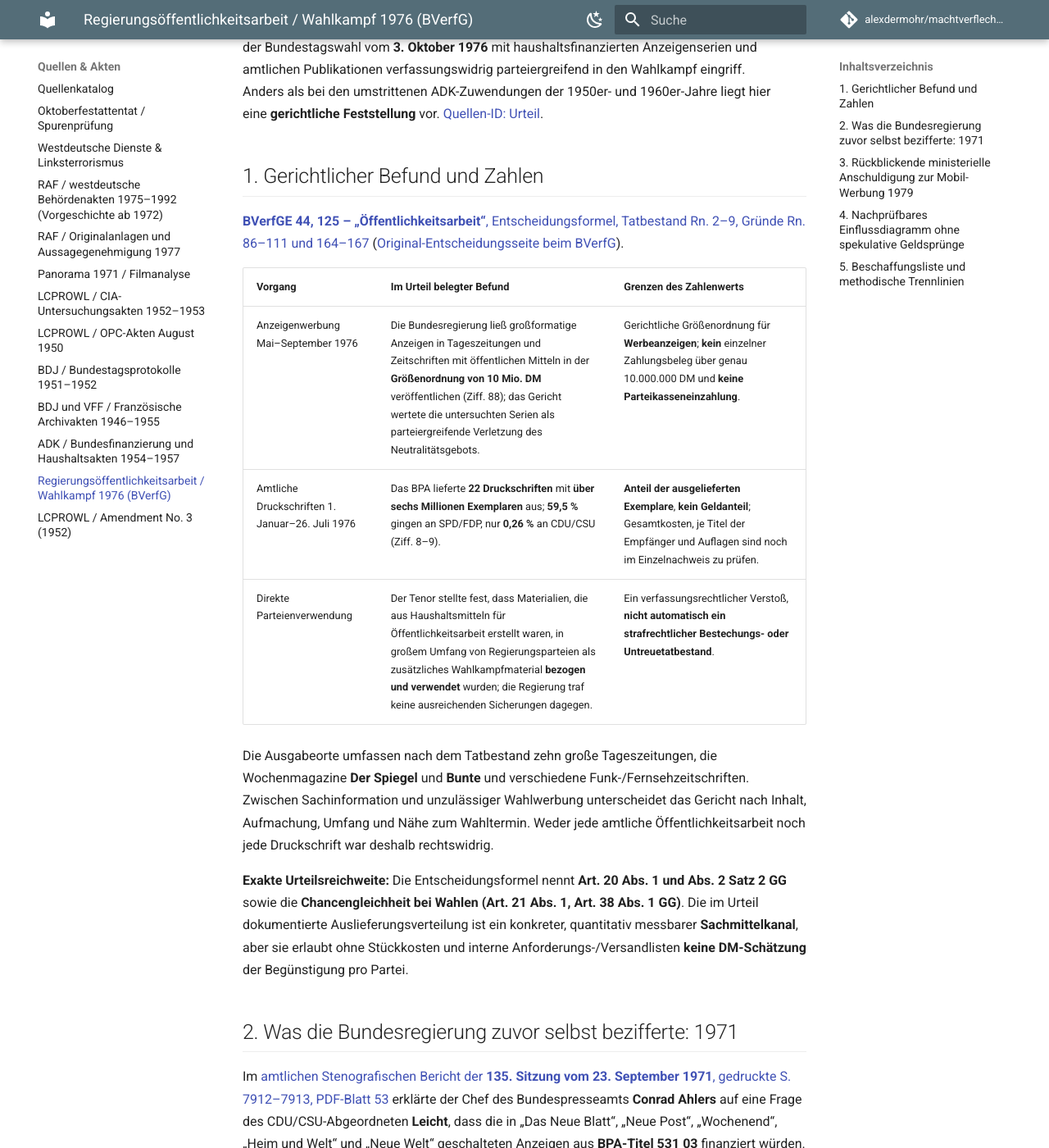
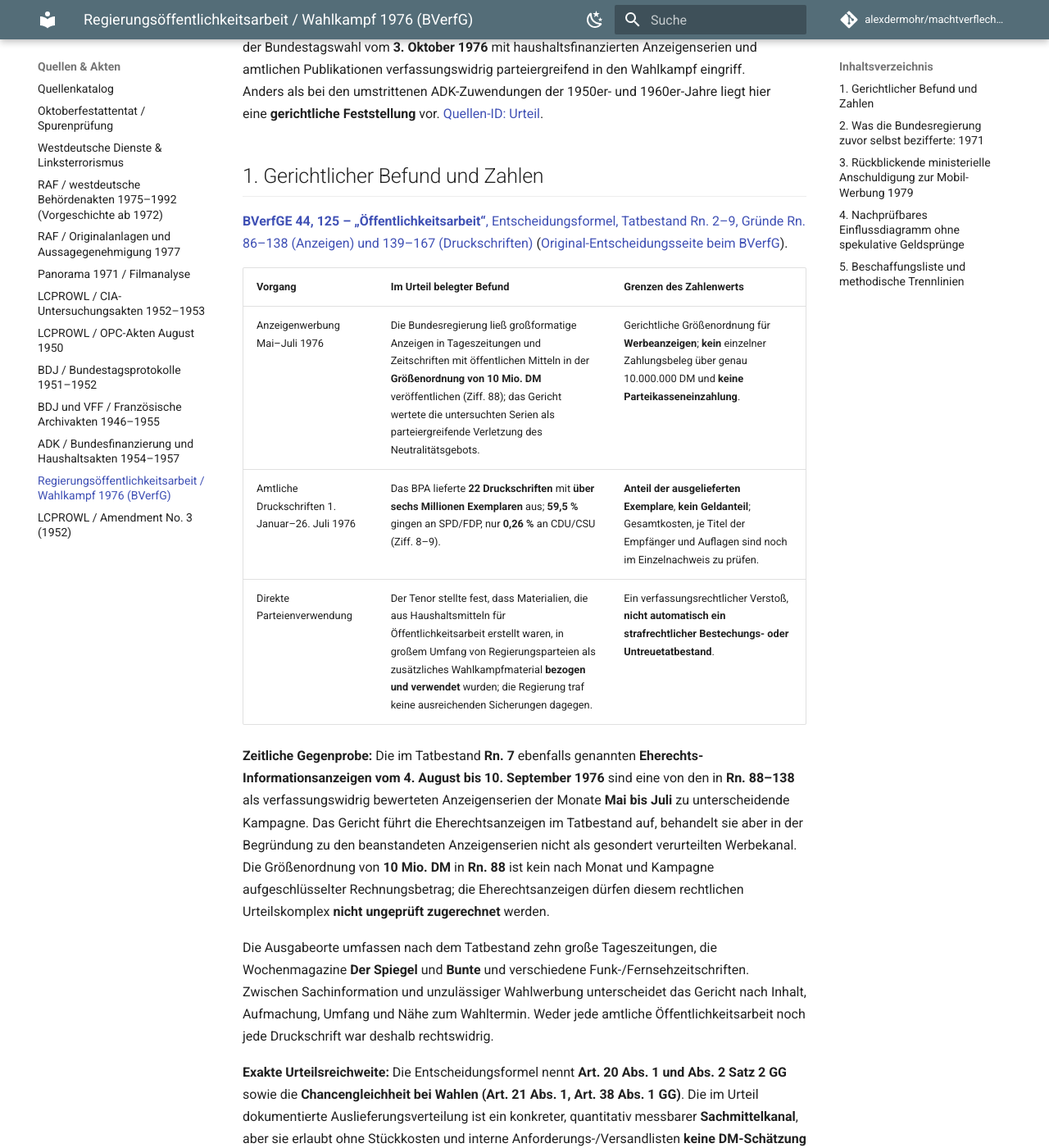
Before and after one commit to alexdermohr/machtverflechtungen, an MkDocs documentation site: the page built from docs/quellen/bverfg-staatliche-wahlkampfhilfe-1976.md, in a window 1280 px wide and 1400 px high, scrolled down 352 px. Shown: the whole window at 82% size. Built offline with MkDocs 1.6.1 and Material for MkDocs 9.7.7, drawn with Linux system fonts in a browser that asks for light colours; comment, search, counter and statistics services are not loaded.

Commit message:
fix: Urteil trennt Anzeigen Mai–Juli und vollständige Urteilsbegründung

```diff
--- a/docs/quellen/bverfg-staatliche-wahlkampfhilfe-1976.md
+++ b/docs/quellen/bverfg-staatliche-wahlkampfhilfe-1976.md
@@ -4,13 +4,15 @@
 
 ## 1. Gerichtlicher Befund und Zahlen
 
-[**BVerfGE 44, 125 – „Öffentlichkeitsarbeit“**, Entscheidungsformel, Tatbestand Rn. 2–9, Gründe Rn. 86–111 und 164–167](https://www.servat.unibe.ch/dfr/bv044125.html) ([Original-Entscheidungsseite beim BVerfG](https://www.bundesverfassungsgericht.de/SharedDocs/Entscheidungen/EN/1977/03/es19770302_2bve000176en.html)).
+[**BVerfGE 44, 125 – „Öffentlichkeitsarbeit“**, Entscheidungsformel, Tatbestand Rn. 2–9, Gründe Rn. 86–138 (Anzeigen) und 139–167 (Druckschriften)](https://www.servat.unibe.ch/dfr/bv044125.html) ([Original-Entscheidungsseite beim BVerfG](https://www.bundesverfassungsgericht.de/SharedDocs/Entscheidungen/EN/1977/03/es19770302_2bve000176en.html)).
 
 | Vorgang | Im Urteil belegter Befund | Grenzen des Zahlenwerts |
 | --- | --- | --- |
-| Anzeigenwerbung Mai–September 1976 | Die Bundesregierung ließ großformatige Anzeigen in Tageszeitungen und Zeitschriften mit öffentlichen Mitteln in der **Größenordnung von 10 Mio. DM** veröffentlichen (Ziff. 88); das Gericht wertete die untersuchten Serien als parteiergreifende Verletzung des Neutralitätsgebots. | Gerichtliche Größenordnung für **Werbeanzeigen**; **kein** einzelner Zahlungsbeleg über genau 10.000.000 DM und **keine Parteikasseneinzahlung**. |
+| Anzeigenwerbung Mai–Juli 1976 | Die Bundesregierung ließ großformatige Anzeigen in Tageszeitungen und Zeitschriften mit öffentlichen Mitteln in der **Größenordnung von 10 Mio. DM** veröffentlichen (Ziff. 88); das Gericht wertete die untersuchten Serien als parteiergreifende Verletzung des Neutralitätsgebots. | Gerichtliche Größenordnung für **Werbeanzeigen**; **kein** einzelner Zahlungsbeleg über genau 10.000.000 DM und **keine Parteikasseneinzahlung**. |
 | Amtliche Druckschriften 1. Januar–26. Juli 1976 | Das BPA lieferte **22 Druckschriften** mit **über sechs Millionen Exemplaren** aus; **59,5 %** gingen an SPD/FDP, nur **0,26 %** an CDU/CSU (Ziff. 8–9). | **Anteil der ausgelieferten Exemplare**, **kein Geldanteil**; Gesamtkosten, je Titel der Empfänger und Auflagen sind noch im Einzelnachweis zu prüfen. |
 | Direkte Parteienverwendung | Der Tenor stellte fest, dass Materialien, die aus Haushaltsmitteln für Öffentlichkeitsarbeit erstellt waren, in großem Umfang von Regierungsparteien als zusätzliches Wahlkampfmaterial **bezogen und verwendet** wurden; die Regierung traf keine ausreichenden Sicherungen dagegen. | Ein verfassungsrechtlicher Verstoß, **nicht automatisch ein strafrechtlicher Bestechungs- oder Untreuetatbestand**. |
+
+**Zeitliche Gegenprobe:** Die im Tatbestand **Rn. 7** ebenfalls genannten **Eherechts-Informationsanzeigen vom 4. August bis 10. September 1976** sind eine von den in **Rn. 88–138** als verfassungswidrig bewerteten Anzeigenserien der Monate **Mai bis Juli** zu unterscheidende Kampagne. Das Gericht führt die Eherechtsanzeigen im Tatbestand auf, behandelt sie aber in der Begründung zu den beanstandeten Anzeigenserien nicht als gesondert verurteilten Werbekanal. Die Größenordnung von **10 Mio. DM** in **Rn. 88** ist kein nach Monat und Kampagne aufgeschlüsselter Rechnungsbetrag; die Eherechtsanzeigen dürfen diesem rechtlichen Urteilskomplex **nicht ungeprüft zugerechnet** werden.
 
 Die Ausgabeorte umfassen nach dem Tatbestand zehn große Tageszeitungen, die Wochenmagazine **Der Spiegel** und **Bunte** und verschiedene Funk-/Fernsehzeitschriften. Zwischen Sachinformation und unzulässiger Wahlwerbung unterscheidet das Gericht nach Inhalt, Aufmachung, Umfang und Nähe zum Wahltermin. Weder jede amtliche Öffentlichkeitsarbeit noch jede Druckschrift war deshalb rechtswidrig.
 
```
Also changed, not shown: docs/quellen/index.md (+1 -1 lines), 2 other files.
